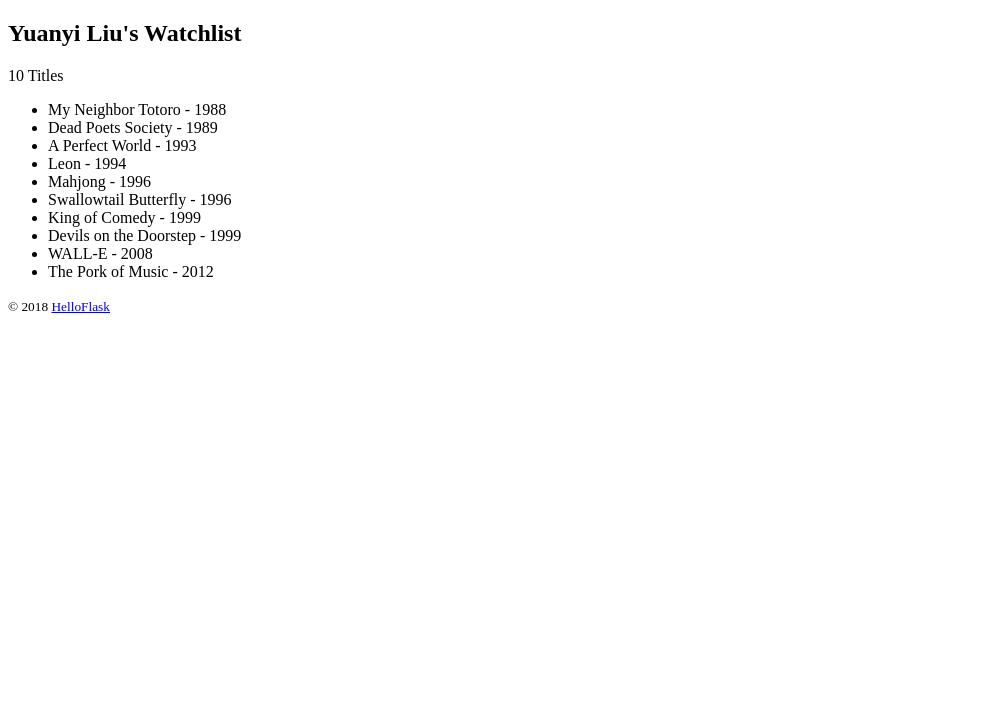
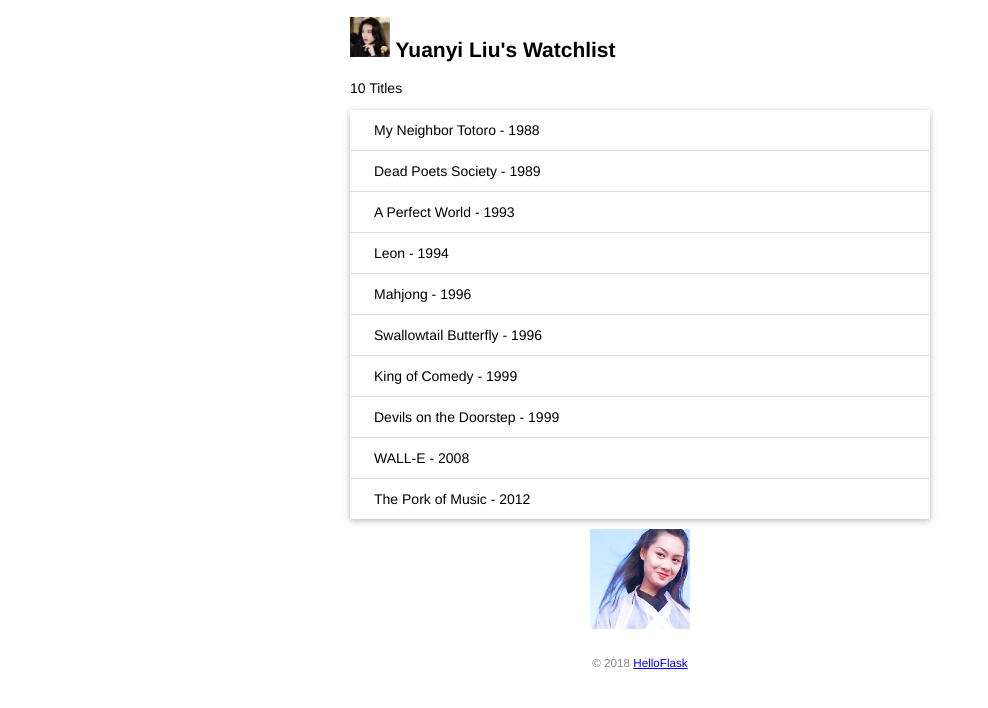
Before and after one commit to MightySkaven/watchlist, a Flask app: page / in a window 1280 px wide. Shown: the top 708 px of the page, without its empty margins (0-988 px from the left). Run offline with Flask 2, Linux system fonts and the light colour scheme.

Commit message:
Add static files

```diff
--- /dev/null
+++ b/static/style.css
@@ -0,0 +1,48 @@
+/* 页面整体 */
+body {
+    margin: auto;
+    max-width: 580px;
+    font-size: 14px;
+    font-family: Helvetica, Arial, sans-serif;
+}
+
+/* 页脚 */
+footer {
+    color: #888;
+    margin-top: 15px;
+    text-align: center;
+    padding: 10px;
+}
+
+/* women */
+.women {
+    width: 40px;
+}
+
+/* 电影列表 */
+.movie-list {
+    list-style-type: none;
+    padding: 0;
+    margin-bottom: 10px;
+    box-shadow: 0 2px 5px 0 rgba(0, 0, 0, 0.16), 0 2px 10px 0 rgba(0, 0, 0, 0.12);
+}
+
+.movie-list li {
+    padding: 12px 24px;
+    border-bottom: 1px solid #ddd;
+}
+
+.movie-list li:last-child {
+    border-bottom:none;
+}
+
+.movie-list li:hover {
+    background-color: #f8f9fa;
+}
+
+/* beauty图片 */
+.beauty {
+    display: block;
+    margin: 0 auto;
+    height: 100px;
+}
--- a/templates/index.html
+++ b/templates/index.html
@@ -3,16 +3,21 @@
 <head>
     <meta charset="UTF-8">
     <title>{{ name }}'s Watchlist</title>
+    <link rel="stylesheet" href="{{ url_for('static', filename='style.css') }}" type="text/css">
 </head>
 <body>
-    <h2>{{ name }}'s Watchlist</h2>
+    <h2>
+        <img alt="women" class="women" src="{{url_for('static', filename='images/women.jpg')}}">
+        {{ name }}'s Watchlist
+    </h2>
     {# 使用 length 过滤器获取 movies 变量的长度 #}
     <p>{{ movies|length }} Titles</p>
-    <ul>
+    <ul class="movie-list">
         {% for movie in movies %}  {# 迭代 movies 变量 #}
         <li>{{ movie.title }} - {{ movie.year }}</li>  {# 等同于 movie['title'] #}
         {% endfor %}  {# 使用 endfor 标签结束 for 语句 #}
     </ul>
+    <img alt="beauty" class="beauty" src="{{url_for('static', filename='images/beauty.jpg')}}">
     <footer>
         <small>&copy; 2018 <a href="http://helloflask.com/book/3">HelloFlask</a></small>
     </footer>
```
Also changed, not shown: static/images/beauty.jpg (added), static/images/women.jpg (added).
